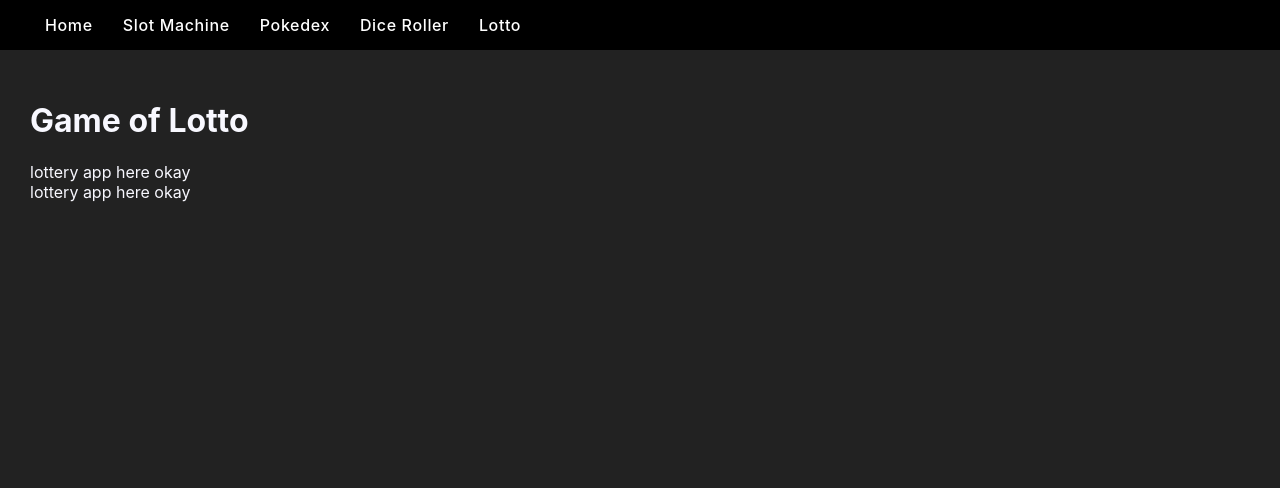
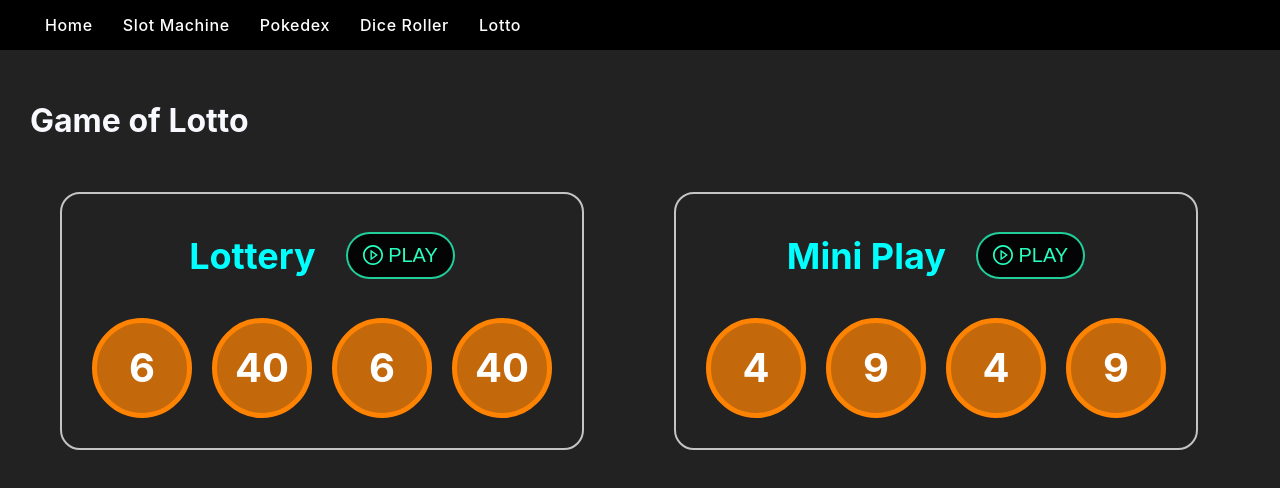
Before and after one commit to codekarla/modern-react-colt-steele, a Next.js app in the folder casino/: page /lotto in a window 1280 px wide. Shown: the top 488 px of the page. Built offline with nearby package versions, Linux system fonts and the light colour scheme.

Commit message:
Make lotto balls

```diff
--- /dev/null
+++ b/casino/components/Lottery/Ball.js
@@ -0,0 +1,25 @@
+import React from 'react';
+import { shake2 as shakeStyle } from '../../styles/shake.module.css';
+
+export default function Ball({ num }) {
+    return (
+        <div
+            className={shakeStyle}
+            style={{
+                border: '5px solid #FF8303',
+                backgroundColor: '#FF8303bb',
+                color: 'white',
+                borderRadius: '50%',
+                width: 100,
+                height: 100,
+                fontSize: 40,
+                fontWeight: 'bold',
+                display: 'flex',
+                alignItems: 'center',
+                justifyContent: 'center',
+            }}
+        >
+            {num}
+        </div>
+    );
+}
--- a/casino/components/Lottery/index.js
+++ b/casino/components/Lottery/index.js
@@ -1,5 +1,33 @@
 import React from 'react';
+import PlayHeader from '../PlayHeader';
+import Ball from './Ball';
 
-export default function Lottery() {
-    return <div>lottery app here okay</div>;
+export default function Lottery({ title, numBalls, maxNum }) {
+    const handleClick = () => {};
+
+    return (
+        <section
+            style={{
+                border: '2px double #fffb',
+                borderRadius: 20,
+                margin: 30,
+            }}
+        >
+            <PlayHeader title={title} click={handleClick} />
+
+            <div
+                style={{
+                    display: 'flex',
+                    flexFlow: 'row wrap',
+                    gap: 20,
+                    padding: '0 30px 30px',
+                }}
+            >
+                <Ball num={numBalls} />
+                <Ball num={maxNum} />
+                <Ball num={numBalls} />
+                <Ball num={maxNum} />
+            </div>
+        </section>
+    );
 }
--- a/casino/pages/lotto.js
+++ b/casino/pages/lotto.js
@@ -5,8 +5,16 @@ export default function Lotto() {
     return (
         <div>
             <h1>Game of Lotto</h1>
-            <Lottery title='Lottery' numBalls={6} maxNum={40} />
-            <Lottery title='Mini Play' numBalls={4} maxNum={9} />
+            <div
+                style={{
+                    display: 'flex',
+                    flexFlow: 'row wrap',
+                    gap: 30,
+                }}
+            >
+                <Lottery title='Lottery' numBalls={6} maxNum={40} />
+                <Lottery title='Mini Play' numBalls={4} maxNum={9} />
+            </div>
         </div>
     );
 }
--- a/casino/styles/PlayHeader.module.css
+++ b/casino/styles/PlayHeader.module.css
@@ -1,31 +1,33 @@
 .playheader {
     display: flex;
-    gap: 1rem;
+    justify-content: center;
+    align-items: center;
+    gap: 30px;
     padding: 10px 20px;
 }
 
 .playheader h1 {
-    flex-grow: 2;
+    color: aqua;
+    font-size: 2.25rem;
 }
 
 .playheader button {
-    width: 180px;
-    margin: 10px auto;
-    padding: 8px 15px;
-    font-size: 1.5rem;
+    margin: 20 auto;
+    padding: 10px 15px;
+    font-size: 1.25rem;
     color: #28ffbf;
-    background-color: black;
+    background-color: #000d;
     border-radius: 30px;
-    border: 3px solid #28ffbfcc;
+    border: 2px solid #28ffbfcc;
     transition: 200ms ease;
 }
-.playheader button :hover {
+.playheader button:hover {
     cursor: pointer;
     color: aqua;
     border-color: aqua;
 }
 
-.playheader button :disabled {
+.playheader button:disabled {
     border-color: gray;
     color: gray;
 }
--- a/casino/styles/shake.module.css
+++ b/casino/styles/shake.module.css
@@ -1,5 +1,9 @@
 .shake {
     animation: shakenbounce 1500ms ease infinite;
+}
+
+.shake2 {
+    animation: shakenbounce 800ms ease;
 }
 
 @keyframes shakenbounce {
```
Also changed, not shown: casino/styles/Lottery.module.css (added).
